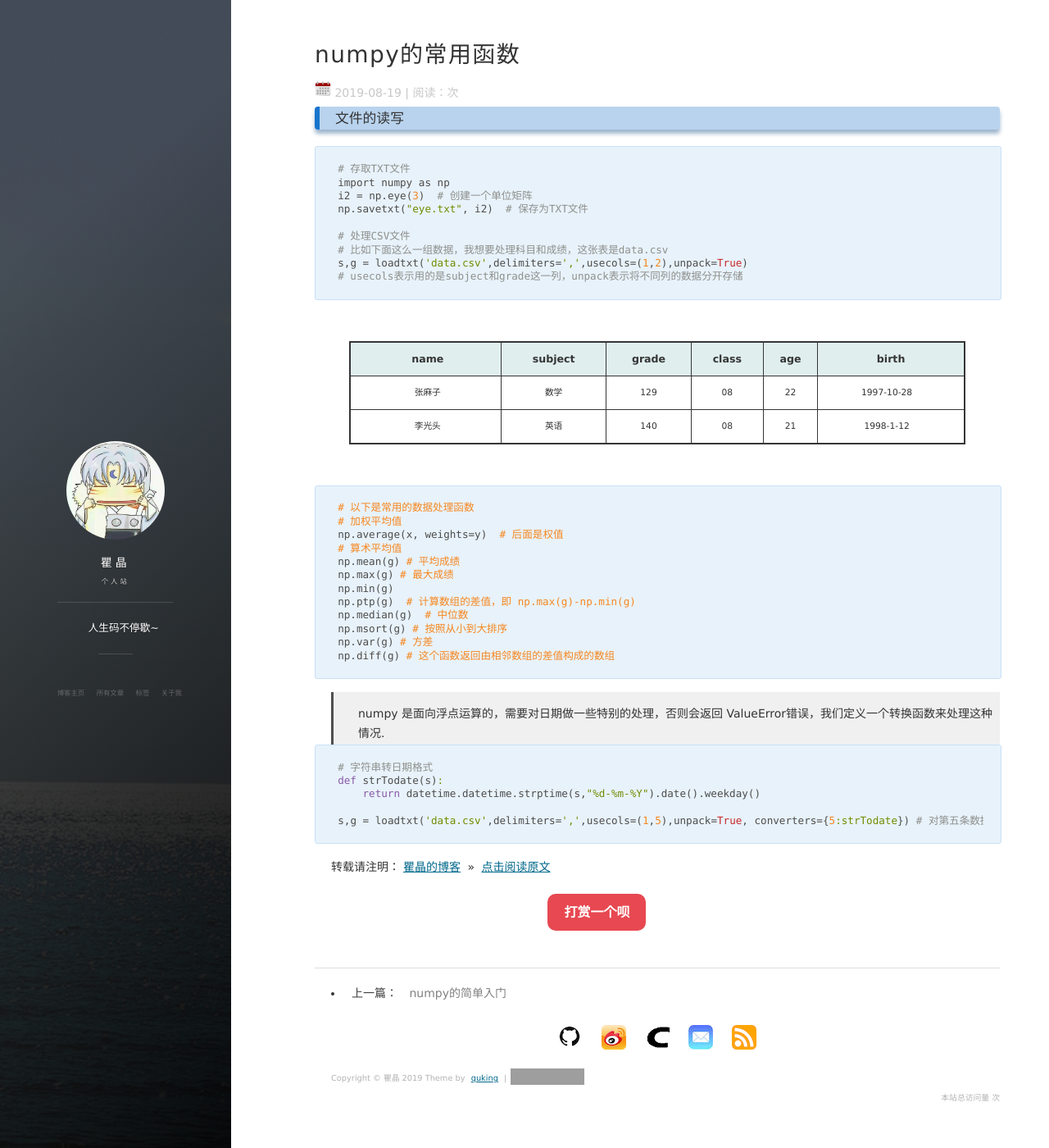
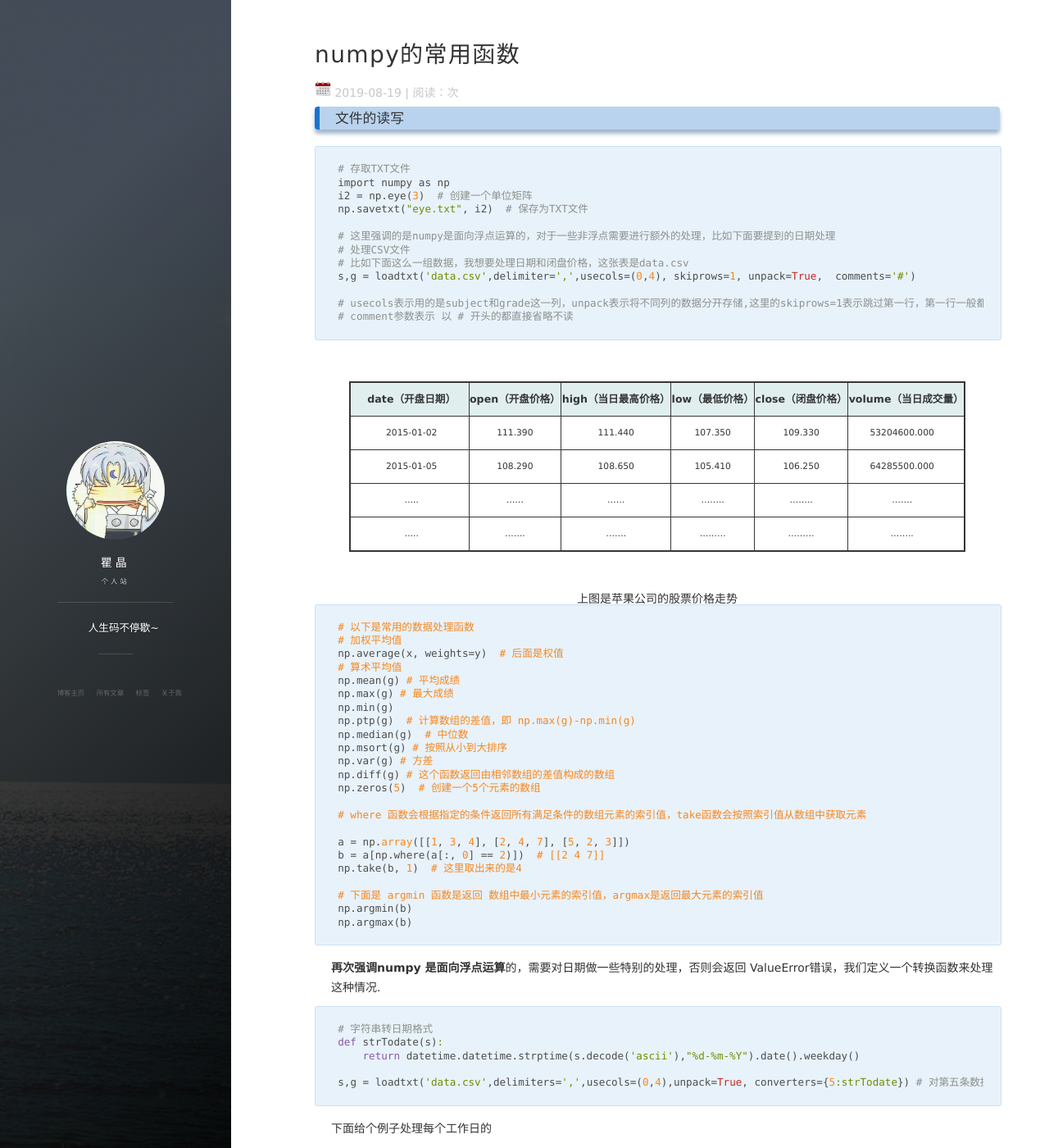
Before and after one commit to quking/quking.github.io, a Jekyll site: the page built from _posts/2019-08-19-numpy的常用函数.md, in a window 1280 px wide and 1400 px high. Shown: the whole window at 82% size. Built offline with Jekyll 4.4.1, drawn with Linux system fonts in a browser that asks for light colours; nearby versions of some CDN libraries; comment, search, counter and statistics services are not loaded; grey boxes are pictures that could not be loaded.

Commit message:
Update 2019-08-19-numpy的常用函数.md

````diff
--- a/_posts/2019-08-19-numpy的常用函数.md
+++ b/_posts/2019-08-19-numpy的常用函数.md
@@ -13,16 +13,23 @@ import numpy as np
 i2 = np.eye(3)  # 创建一个单位矩阵
 np.savetxt("eye.txt", i2)  # 保存为TXT文件
 
+# 这里强调的是numpy是面向浮点运算的，对于一些非浮点需要进行额外的处理，比如下面要提到的日期处理
 # 处理CSV文件
-# 比如下面这么一组数据，我想要处理科目和成绩，这张表是data.csv
-s,g = loadtxt('data.csv',delimiters=',',usecols=(1,2),unpack=True)
-# usecols表示用的是subject和grade这一列，unpack表示将不同列的数据分开存储
+# 比如下面这么一组数据，我想要处理日期和闭盘价格，这张表是data.csv
+s,g = loadtxt('data.csv',delimiter=',',usecols=(0,4), skiprows=1, unpack=True,  comments='#')
+
+# usecols表示用的是subject和grade这一列，unpack表示将不同列的数据分开存储,这里的skiprows=1表示跳过第一行，第一行一般都是跳过，从第二行开始才是我们需要处理的数据
+# comment参数表示 以 # 开头的都直接省略不读
 ```
 
-| name   | subject | grade | class | age  | birth      |
-| ------ | ------- | ----- | ----- | ---- | ---------- |
-| 张麻子 | 数学    | 129   | 08    | 22   | 1997-10-28 |
-| 李光头 | 英语    | 140   | 08    | 21   | 1998-1-12  |
+| date（开盘日期） | open（开盘价格） | high（当日最高价格） | low（最低价格） | close（闭盘价格） | volume（当日成交量） |
+| ---------------- | ---------------- | -------------------- | --------------- | ----------------- | -------------------- |
+| 2015-01-02       | 111.390          | 111.440              | 107.350         | 109.330           | 53204600.000         |
+| 2015-01-05       | 108.290          | 108.650              | 105.410         | 106.250           | 64285500.000         |
+| .....            | ......           | ......               | ........        | ........          | .......              |
+| .....            | .......          | .......              | .........       | .........         | ........             |
+
+<center>上图是苹果公司的股票价格走势</center>
 
 ```python
 # 以下是常用的数据处理函数
@@ -37,18 +44,29 @@ np.median(g)  # 中位数
 np.msort(g) # 按照从小到大排序
 np.var(g) # 方差
 np.diff(g) # 这个函数返回由相邻数组的差值构成的数组
+np.zeros(5)  # 创建一个5个元素的数组
+
+# where 函数会根据指定的条件返回所有满足条件的数组元素的索引值，take函数会按照索引值从数组中获取元素
+
+a = np.array([[1, 3, 4], [2, 4, 7], [5, 2, 3]])
+b = a[np.where(a[:, 0] == 2)])  # [[2 4 7]]
+np.take(b, 1)  # 这里取出来的是4
+
+# 下面是 argmin 函数是返回 数组中最小元素的索引值，argmax是返回最大元素的索引值
+np.argmin(b)
+np.argmax(b)
 ```
 
-> numpy 是面向浮点运算的，需要对日期做一些特别的处理，否则会返回 ValueError错误，我们定义一个转换函数来处理这种情况.
+**再次强调numpy 是面向浮点运算**的，需要对日期做一些特别的处理，否则会返回 ValueError错误，我们定义一个转换函数来处理这种情况.
 
 ```python
 # 字符串转日期格式
 def strTodate(s):
-    return datetime.datetime.strptime(s,"%d-%m-%Y").date().weekday()
+    return datetime.datetime.strptime(s.decode('ascii'),"%d-%m-%Y").date().weekday()
 
-s,g = loadtxt('data.csv',delimiters=',',usecols=(1,5),unpack=True, converters={5:strTodate}) # 对第五条数据进行日期转换
+s,g = loadtxt('data.csv',delimiters=',',usecols=(0,4),unpack=True, converters={5:strTodate}) # 对第五条数据进行日期转换处理
 ```
 
-
+下面给个例子处理每个工作日的
 
 转载请注明：[瞿晶的博客](http://fantongxue.xyz) » [点击阅读原文]([http://www.fantongxue.xyz/2019/08/numpy%E7%9A%84%E7%AE%80%E5%8D%95%E6%95%99%E7%A8%8B/](http://www.fantongxue.xyz/2019/08/numpy的简单教程/))
````
